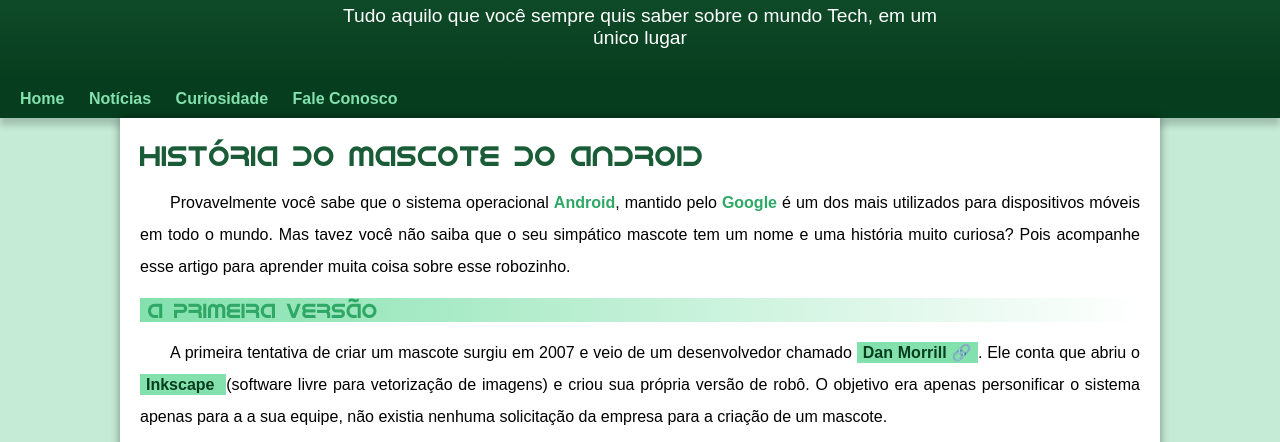
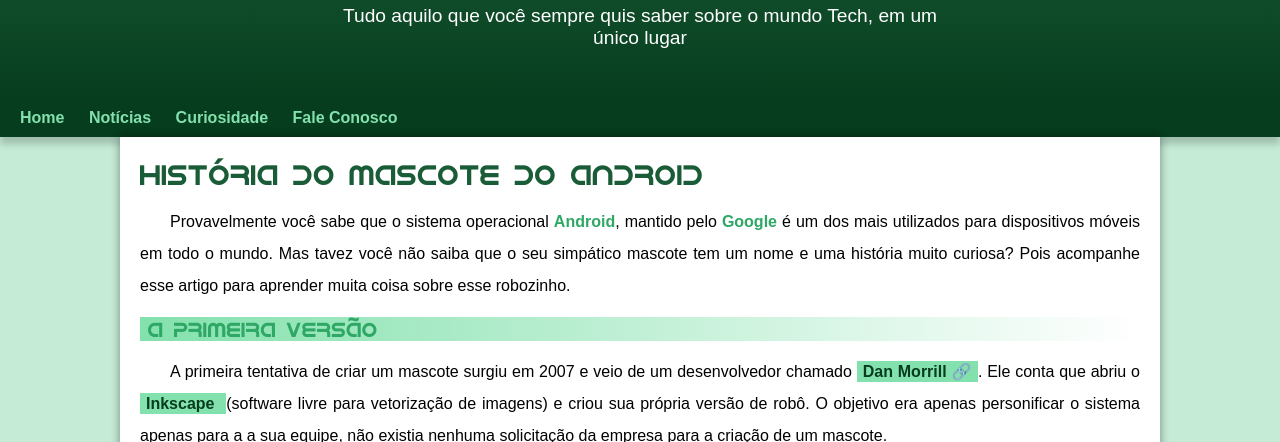
Before and after one commit to ana-dante/HTML-CSS3, a plain HTML site: page EXERCICIOS/EX030/index.html in a window 1280 px wide. Shown: the part 110-552 px from the top of the page. Drawn offline with Linux system fonts and the light colour scheme; a web font is replaced by a local one.

Commit message:
alteracoes nav

```diff
--- a/EXERCICIOS/EX030/Estilo/style.css
+++ b/EXERCICIOS/EX030/Estilo/style.css
@@ -69,7 +69,8 @@
     padding-right: 10px;
     padding-left: 10px;
     margin: auto;
-    margin-bottom: 30px;
+    padding-bottom: 50px;
+    text-shadow: 2px 2px 0px rgba (0, 0, 0, 0.315);
 }
 
 nav {
```
